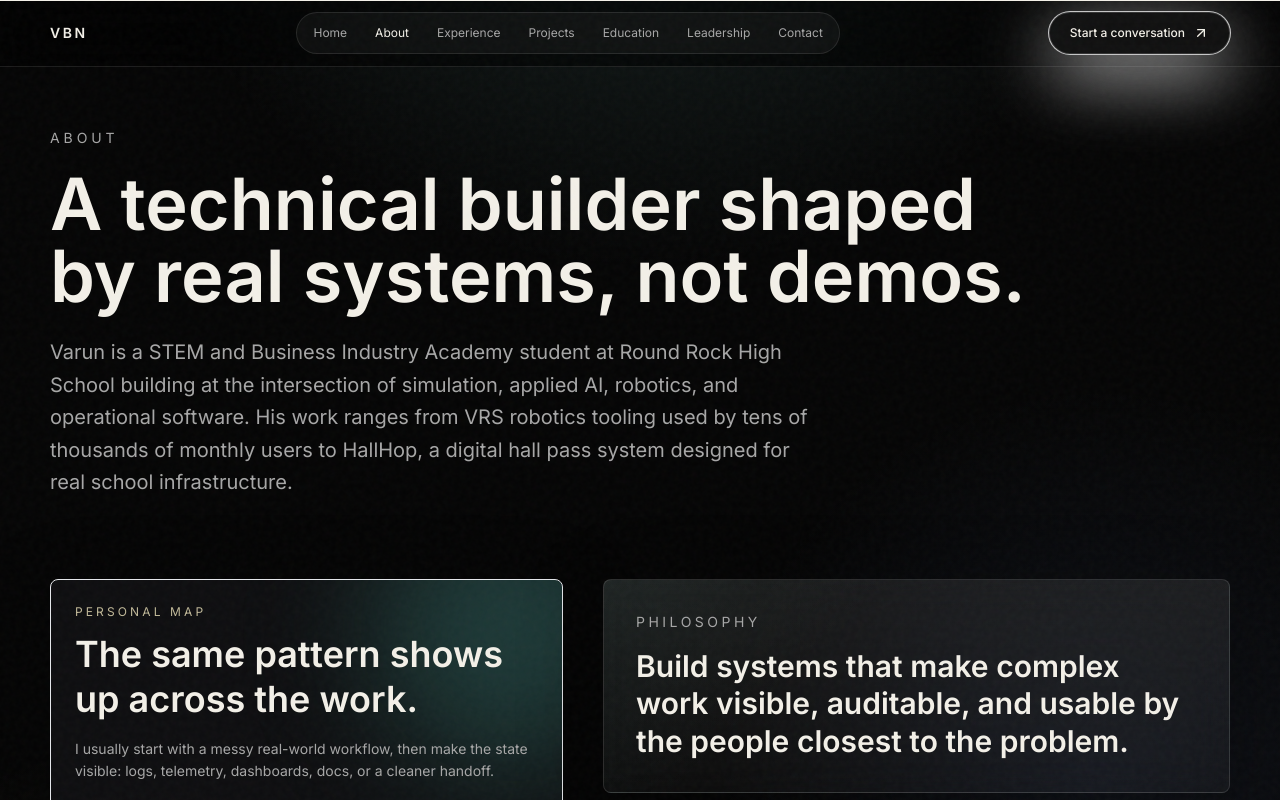
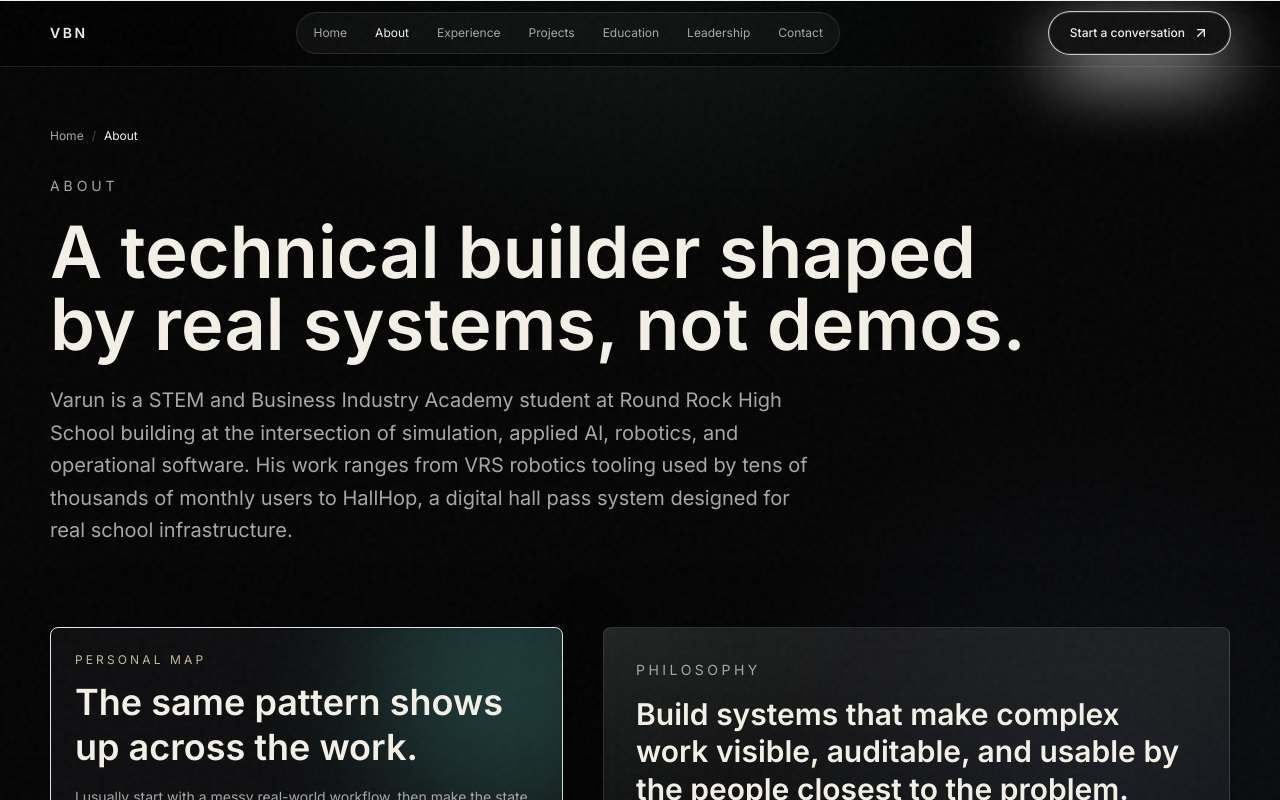
Before and after one commit to varun-b-nagaraj/E-Portfolio, a Next.js app: page /about in a window 1280 px wide. Shown: the top 800 px of the page. Built offline with nearby package versions, Linux system fonts and the light colour scheme.

Commit message:
Add breadcrumbs and loading states

```diff
--- a/src/app/experience/[slug]/page.tsx
+++ b/src/app/experience/[slug]/page.tsx
@@ -1,4 +1,5 @@
 import { notFound } from "next/navigation";
+import { Breadcrumbs } from "@/components/Breadcrumbs";
 import { MagneticButton } from "@/components/MagneticButton";
 import { experiences } from "@/data/experience";
 
@@ -13,6 +14,7 @@ export default async function ExperienceDetailPage({ params }: { params: Promise
 
   return (
     <article className="container-page py-32">
+      <Breadcrumbs className="mb-8" />
       <p className="text-sm uppercase tracking-[0.28em] text-muted">Experience detail</p>
       <div className="mt-5 grid gap-8 lg:grid-cols-[1.15fr_0.85fr] lg:items-end">
         <div>
--- /dev/null
+++ b/src/app/loading.tsx
@@ -0,0 +1,5 @@
+import { PageSkeleton } from "@/components/PageSkeleton";
+
+export default function Loading() {
+  return <PageSkeleton />;
+}
--- /dev/null
+++ b/src/app/not-found.tsx
@@ -0,0 +1,28 @@
+import Link from "next/link";
+import { Breadcrumbs } from "@/components/Breadcrumbs";
+
+export default function NotFound() {
+  return (
+    <main className="container-page py-32">
+      <Breadcrumbs />
+      <section className="mt-8 rounded-lg border border-white/12 bg-panel/85 p-8 shadow-glass md:p-12">
+        <p className="text-sm uppercase tracking-[0.28em] text-amber-100/70">404</p>
+        <h1 className="mt-4 max-w-3xl text-5xl font-semibold leading-tight text-bone md:text-7xl">This page is not in the portfolio map.</h1>
+        <p className="mt-6 max-w-2xl text-lg leading-relaxed text-muted">
+          The route might be old, mistyped, or from a deployment alias that is not connected to this project.
+        </p>
+        <div className="mt-8 flex flex-wrap gap-3">
+          <Link className="rounded-full border border-white/15 bg-white/[0.06] px-5 py-3 text-sm text-bone transition hover:bg-white/[0.1]" href="/">
+            Go home
+          </Link>
+          <Link className="rounded-full border border-white/15 bg-white/[0.06] px-5 py-3 text-sm text-bone transition hover:bg-white/[0.1]" href="/projects">
+            View projects
+          </Link>
+          <Link className="rounded-full border border-white/15 bg-white/[0.06] px-5 py-3 text-sm text-bone transition hover:bg-white/[0.1]" href="/contact">
+            Contact
+          </Link>
+        </div>
+      </section>
+    </main>
+  );
+}
--- a/src/app/projects/[slug]/page.tsx
+++ b/src/app/projects/[slug]/page.tsx
@@ -1,4 +1,5 @@
 import { notFound } from "next/navigation";
+import { Breadcrumbs } from "@/components/Breadcrumbs";
 import { MagneticButton } from "@/components/MagneticButton";
 import { projects } from "@/data/projects";
 
@@ -13,6 +14,7 @@ export default async function ProjectDetailPage({ params }: { params: Promise<{
 
   return (
     <article className="container-page py-32">
+      <Breadcrumbs className="mb-8" />
       <p className="text-sm uppercase tracking-[0.28em] text-muted">Project case study</p>
       <h1 className="mt-5 max-w-5xl text-5xl font-semibold leading-tight text-bone md:text-7xl">{project.title}</h1>
       <p className="mt-7 max-w-3xl text-xl leading-relaxed text-muted">{project.summary}</p>
--- /dev/null
+++ b/src/components/Breadcrumbs.tsx
@@ -0,0 +1,48 @@
+"use client";
+
+import Link from "next/link";
+import { usePathname } from "next/navigation";
+
+const labels: Record<string, string> = {
+  about: "About",
+  experience: "Experience",
+  projects: "Projects",
+  education: "Education",
+  leadership: "Leadership",
+  contact: "Contact"
+};
+
+function labelFor(segment: string) {
+  return labels[segment] ?? segment.split("-").map((word) => word.charAt(0).toUpperCase() + word.slice(1)).join(" ");
+}
+
+export function Breadcrumbs({ className = "" }: { className?: string }) {
+  const pathname = usePathname();
+  const segments = pathname.split("/").filter(Boolean);
+
+  if (segments.length === 0) return null;
+
+  return (
+    <nav aria-label="Breadcrumb" className={`flex flex-wrap items-center gap-2 text-xs text-muted ${className}`}>
+      <Link href="/" className="transition hover:text-bone">
+        Home
+      </Link>
+      {segments.map((segment, index) => {
+        const href = `/${segments.slice(0, index + 1).join("/")}`;
+        const isLast = index === segments.length - 1;
+        return (
+          <span key={href} className="flex items-center gap-2">
+            <span className="text-white/25">/</span>
+            {isLast ? (
+              <span className="text-bone">{labelFor(segment)}</span>
+            ) : (
+              <Link href={href} className="transition hover:text-bone">
+                {labelFor(segment)}
+              </Link>
+            )}
+          </span>
+        );
+      })}
+    </nav>
+  );
+}
--- /dev/null
+++ b/src/components/PageSkeleton.tsx
@@ -0,0 +1,19 @@
+export function PageSkeleton() {
+  return (
+    <section className="container-page py-32">
+      <div className="h-3 w-40 animate-pulse rounded-full bg-white/10" />
+      <div className="mt-8 h-16 max-w-4xl animate-pulse rounded-md bg-white/10" />
+      <div className="mt-4 h-16 max-w-3xl animate-pulse rounded-md bg-white/[0.075]" />
+      <div className="mt-10 grid gap-5 md:grid-cols-3">
+        {[0, 1, 2].map((item) => (
+          <div key={item} className="rounded-lg border border-white/10 bg-panel/70 p-6">
+            <div className="h-3 w-24 animate-pulse rounded-full bg-teal-100/15" />
+            <div className="mt-5 h-24 animate-pulse rounded-md bg-white/[0.07]" />
+            <div className="mt-5 h-3 w-2/3 animate-pulse rounded-full bg-white/[0.07]" />
+          </div>
+        ))}
+      </div>
+      <div className="mt-8 h-56 animate-pulse rounded-lg border border-white/10 bg-white/[0.045]" />
+    </section>
+  );
+}
--- a/src/components/SectionIntro.tsx
+++ b/src/components/SectionIntro.tsx
@@ -1,3 +1,5 @@
+import { Breadcrumbs } from "./Breadcrumbs";
+
 export function SectionIntro({
   eyebrow,
   title,
@@ -9,6 +11,7 @@ export function SectionIntro({
 }) {
   return (
     <div className="container-page pt-32">
+      <Breadcrumbs className="mb-8" />
       <p className="text-sm uppercase tracking-[0.28em] text-muted">{eyebrow}</p>
       <h1 className="mt-5 max-w-5xl text-5xl font-semibold leading-tight text-bone md:text-7xl">{title}</h1>
       {body && <p className="mt-6 max-w-3xl text-xl leading-relaxed text-muted">{body}</p>}
```
